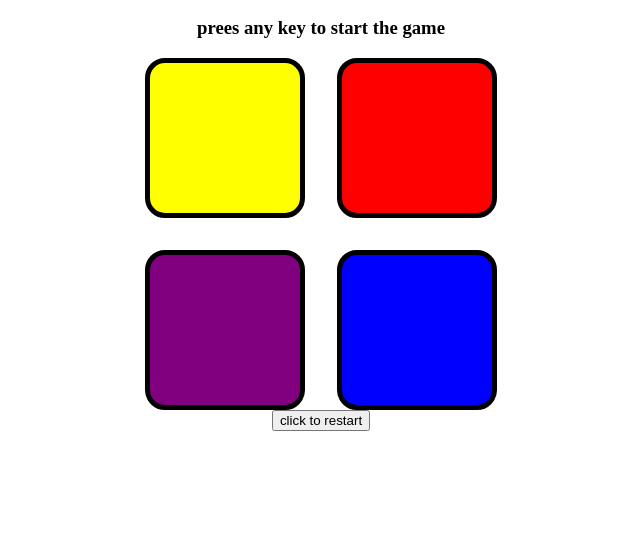
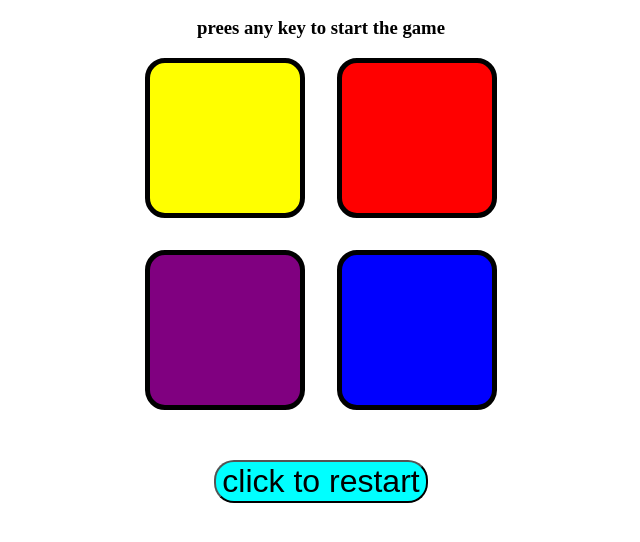
Before and after one commit to Santu506/simonSaysGame, a plain HTML site: page index.html in a window 1280 px wide. Shown: the part 110-652 px from the top of the page, without its empty margins (319-959 px from the left). Drawn offline with Linux system fonts and the light colour scheme.

Commit message:
Update style.css

```diff
--- a/style.css
+++ b/style.css
@@ -36,3 +36,9 @@ body{
 .userFlash{
     background-color: black;
 }
+.mobile{
+    margin-top: 50px;
+    font-size: 2rem;
+    border-radius: 20px;
+    background-color: aqua;
+}
```
